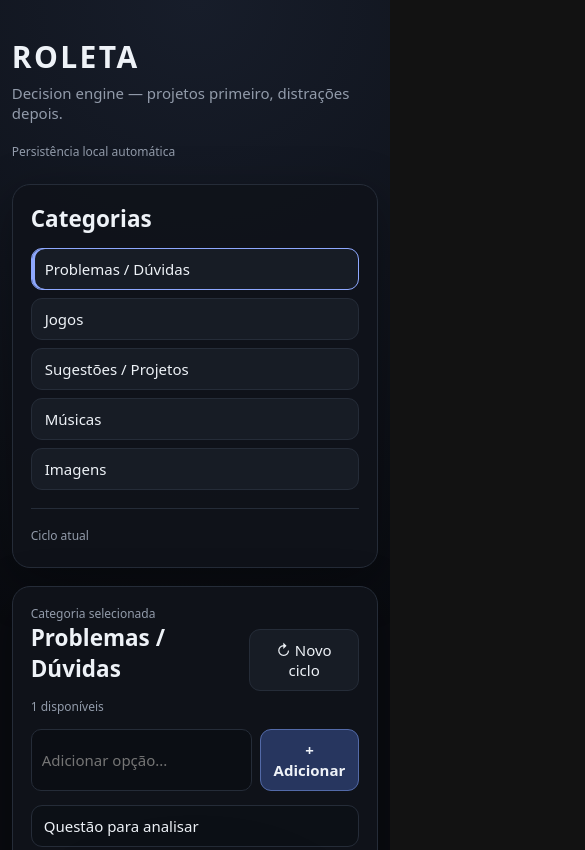
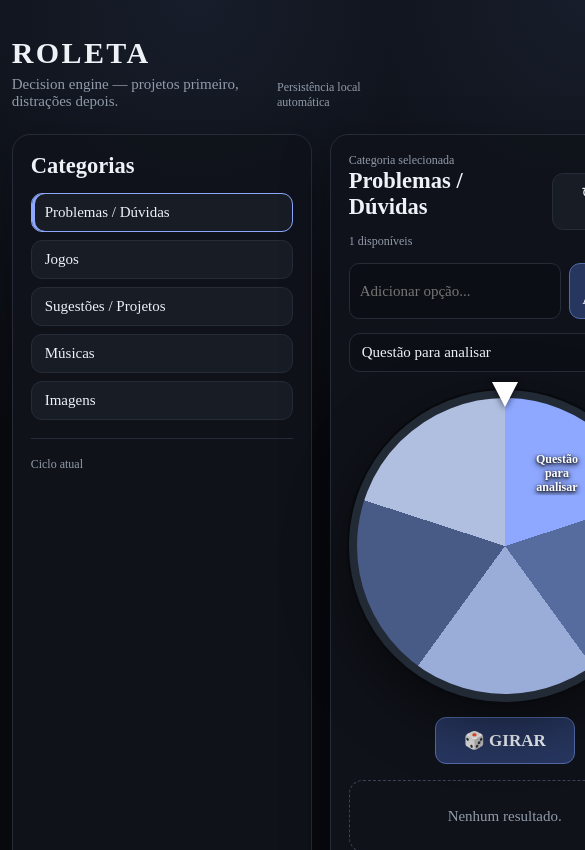
Before and after one commit to Einzber4/S1gn-Roll-no-mi., a website: page index.html in a window 390 px wide. Shown: the top 850 px of the page, 585 px wide, since content can reach past the window. Drawn offline with Linux system fonts and the light colour scheme.

Commit message:
Fixed Rolls.

```diff
--- a/css/style.css
+++ b/css/style.css
@@ -1,6 +1,6 @@
 /* ==================================================
    EINZBERN ROULETTE — V1.0.6
-   CSS — Interface + Wheel Contrast Revision
+   CSS — Cinzel Typography Revision
    ================================================== */
 
 :root{
@@ -26,7 +26,8 @@ body{
       #090b10 45%
     );
   color:var(--text);
-  font:15px system-ui,-apple-system,Segoe UI,sans-serif;
+  font-family:"Cinzel",serif;
+  font-size:15px;
   min-height:100vh;
 }
 
@@ -239,6 +240,7 @@ form{
 
   color:#ffffff;
 
+  font-family:"Cinzel",serif;
   font-size:12px;
   font-weight:700;
 
@@ -355,51 +357,3 @@ form{
   flex-wrap:wrap;
   justify-content:center;
   gap:8px;
-}
-
-.hidden{
-  display:none;
-}
-
-
-/* ==================================================
-   RESPONSIVIDADE
-   ================================================== */
-
-@media(max-width:760px){
-
-  .grid{
-    grid-template-columns:1fr;
-  }
-
-  header{
-    align-items:start;
-    flex-direction:column;
-  }
-
-  .wheel-wrap{
-    width:min(360px,82vw);
-  }
-
-  .wheel-label{
-    font-size:10px;
-    width:44%;
-    padding:3px 5px;
-  }
-
-  .wheel-center{
-    width:60px;
-    height:60px;
-  }
-}
-
-@media(max-width:420px){
-
-  .wheel-wrap{
-    width:min(320px,86vw);
-  }
-
-  .wheel-label{
-    font-size:9px;
-  }
-}
```
